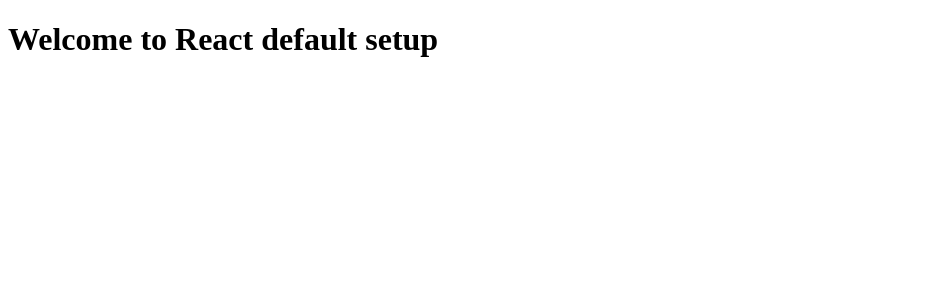
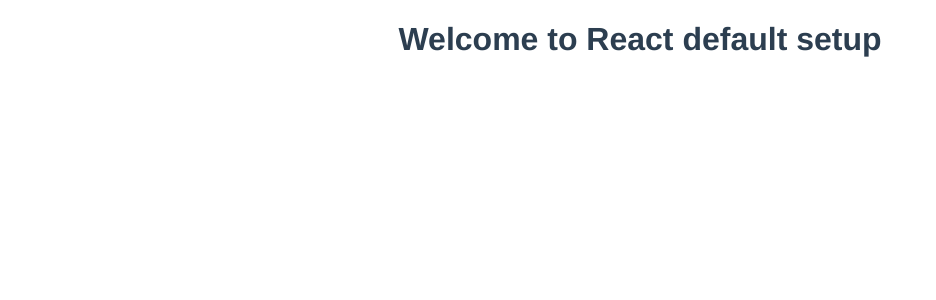
Before and after one commit to Codamor/ArgentBank, a React (Create React App) app: page / in a window 1280 px wide. Shown: the top 300 px of the page, without its empty margins (0-936 px from the left). Built offline with nearby package versions, Linux system fonts and the light colour scheme.

Commit message:
add main css styles

```diff
--- a/public/index.html
+++ b/public/index.html
@@ -7,9 +7,9 @@
     <meta name="theme-color" content="#000000" />
     <meta
       name="description"
-      content="Web site created using create-react-app"
+      content="Argent Bank, la banque à qui parler"
     />
-    <link rel="apple-touch-icon" href="%PUBLIC_URL%/logo192.png" />
+    <link rel="stylesheet" href="//use.fontawesome.com/releases/v5.0.7/css/all.css">
     <!--
       manifest.json provides metadata used when your web app is installed on a
       user's mobile device or desktop. See https://developers.google.com/web/fundamentals/web-app-manifest/
@@ -24,7 +24,7 @@
       work correctly both with client-side routing and a non-root public URL.
       Learn how to configure a non-root public URL by running `npm run build`.
     -->
-    <title>React App</title>
+    <title>Argent Bank</title>
   </head>
   <body>
     <noscript>You need to enable JavaScript to run this app.</noscript>
--- /dev/null
+++ b/src/assets/css/styles.css
@@ -0,0 +1,36 @@
+html {
+    font-family: Avenir, Helvetica, Arial, sans-serif;
+    -webkit-font-smoothing: antialiased;
+    -moz-osx-font-smoothing: grayscale;
+    text-align: center;
+    color: #2c3e50;
+}
+
+body {
+    margin: 0;
+    display: flex;
+    flex-direction: column;
+    min-height: 100vh;
+}
+
+.main {
+    flex: 1;
+}
+
+.bg-dark {
+    background-color: #12002b;
+}
+
+.sr-only {
+    border: 0 !important;
+    clip: rect(1px, 1px, 1px, 1px) !important; /* 1 */
+    -webkit-clip-path: inset(50%) !important;
+    clip-path: inset(50%) !important; /* 2 */
+    height: 1px !important;
+    margin: -1px !important;
+    overflow: hidden !important;
+    padding: 0 !important;
+    position: absolute !important;
+    width: 1px !important;
+    white-space: nowrap !important; /* 3 */
+}
--- a/src/index.js
+++ b/src/index.js
@@ -1,6 +1,8 @@
 import React from 'react';
 import ReactDOM from 'react-dom';
 import App from './App';
+
+import "./assets/css/styles.css" ;
 
 ReactDOM.render(
   <React.StrictMode>
```
